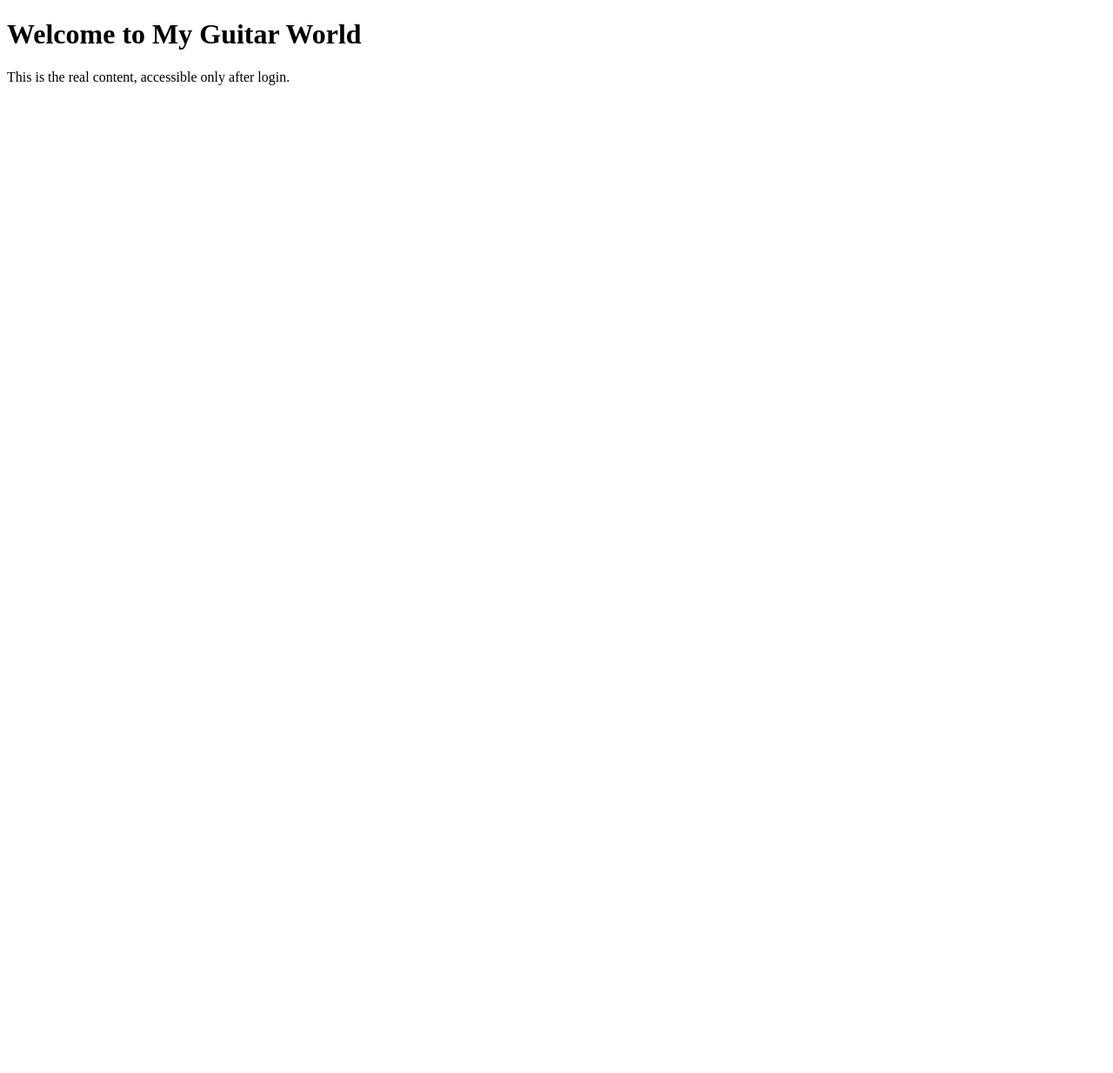
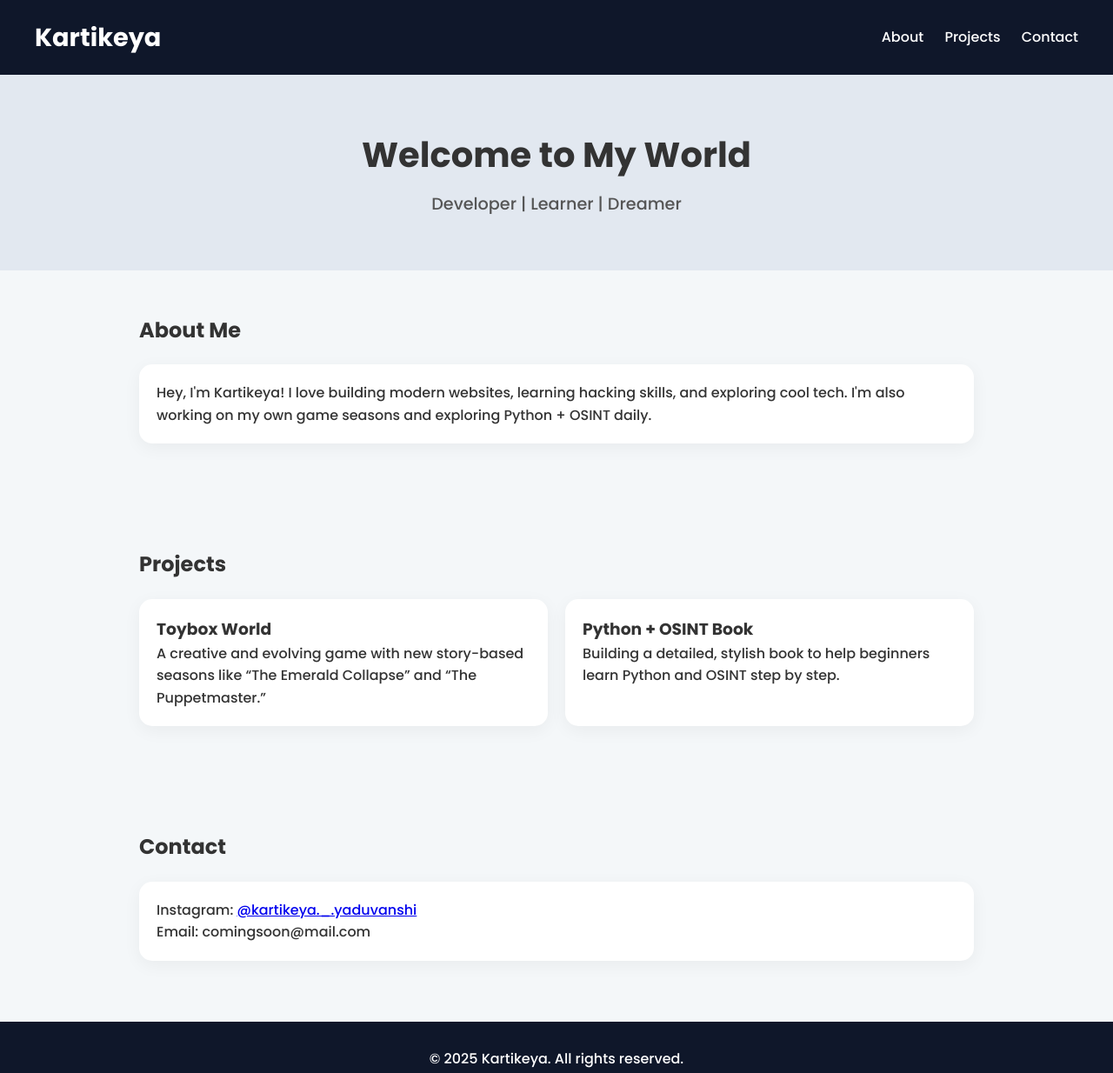
Before and after one commit to lsdnyx/lsdnyx.github.io, a plain HTML site: page main.html in a window 1280 px wide. Shown: the whole page at 87% size. Before the commit the page ends 800 px from the top, so only its background shows below. Drawn offline with Linux system fonts and the light colour scheme.

Commit message:
Update main.html

```diff
--- a/main.html
+++ b/main.html
@@ -1,10 +1,151 @@
 <!DOCTYPE html>
-<html>
+<html lang="en">
 <head>
-  <title>Welcome</title>
+  <meta charset="UTF-8" />
+  <meta name="viewport" content="width=device-width, initial-scale=1.0" />
+  <title>Kartikeya | Portfolio</title>
+  <link href="https://fonts.googleapis.com/css2?family=Poppins:wght@300;500;700&display=swap" rel="stylesheet" />
+  <style>
+    * {
+      margin: 0;
+      padding: 0;
+      box-sizing: border-box;
+      font-family: 'Poppins', sans-serif;
+    }
+
+    body {
+      background: #f4f7f9;
+      color: #333;
+      line-height: 1.6;
+    }
+
+    header {
+      background: #0f172a;
+      color: white;
+      padding: 20px 40px;
+      display: flex;
+      justify-content: space-between;
+      align-items: center;
+      flex-wrap: wrap;
+    }
+
+    header h1 {
+      font-size: 1.8rem;
+    }
+
+    nav a {
+      color: white;
+      margin-left: 20px;
+      text-decoration: none;
+      font-weight: 500;
+    }
+
+    nav a:hover {
+      text-decoration: underline;
+    }
+
+    .hero {
+      text-align: center;
+      padding: 60px 20px;
+      background: #e2e8f0;
+    }
+
+    .hero h2 {
+      font-size: 2.5rem;
+      margin-bottom: 10px;
+    }
+
+    .hero p {
+      font-size: 1.2rem;
+      color: #555;
+    }
+
+    .section {
+      padding: 50px 20px;
+      max-width: 1000px;
+      margin: auto;
+    }
+
+    .card {
+      background: white;
+      padding: 20px;
+      margin: 20px 0;
+      border-radius: 15px;
+      box-shadow: 0 5px 20px rgba(0,0,0,0.05);
+      transition: transform 0.3s ease;
+    }
+
+    .card:hover {
+      transform: translateY(-5px);
+    }
+
+    footer {
+      text-align: center;
+      padding: 30px;
+      background: #0f172a;
+      color: white;
+    }
+
+    @media (min-width: 768px) {
+      nav {
+        margin-left: auto;
+      }
+      .cards {
+        display: grid;
+        grid-template-columns: repeat(2, 1fr);
+        gap: 20px;
+      }
+    }
+  </style>
 </head>
 <body>
-  <h1>Welcome to My Guitar World</h1>
-  <p>This is the real content, accessible only after login.</p>
+
+  <header>
+    <h1>Kartikeya</h1>
+    <nav>
+      <a href="#about">About</a>
+      <a href="#projects">Projects</a>
+      <a href="#contact">Contact</a>
+    </nav>
+  </header>
+
+  <section class="hero">
+    <h2>Welcome to My World</h2>
+    <p>Developer | Learner | Dreamer</p>
+  </section>
+
+  <section class="section" id="about">
+    <h2>About Me</h2>
+    <div class="card">
+      <p>Hey, I'm Kartikeya! I love building modern websites, learning hacking skills, and exploring cool tech. I'm also working on my own game seasons and exploring Python + OSINT daily.</p>
+    </div>
+  </section>
+
+  <section class="section" id="projects">
+    <h2>Projects</h2>
+    <div class="cards">
+      <div class="card">
+        <h3>Toybox World</h3>
+        <p>A creative and evolving game with new story-based seasons like “The Emerald Collapse” and “The Puppetmaster.”</p>
+      </div>
+      <div class="card">
+        <h3>Python + OSINT Book</h3>
+        <p>Building a detailed, stylish book to help beginners learn Python and OSINT step by step.</p>
+      </div>
+    </div>
+  </section>
+
+  <section class="section" id="contact">
+    <h2>Contact</h2>
+    <div class="card">
+      <p>Instagram: <a href="https://instagram.com/kartikeya._.yaduvanshi" target="_blank">@kartikeya._.yaduvanshi</a></p>
+      <p>Email: comingsoon@mail.com</p>
+    </div>
+  </section>
+
+  <footer>
+    <p>&copy; 2025 Kartikeya. All rights reserved.</p>
+  </footer>
+
 </body>
 </html>
```
